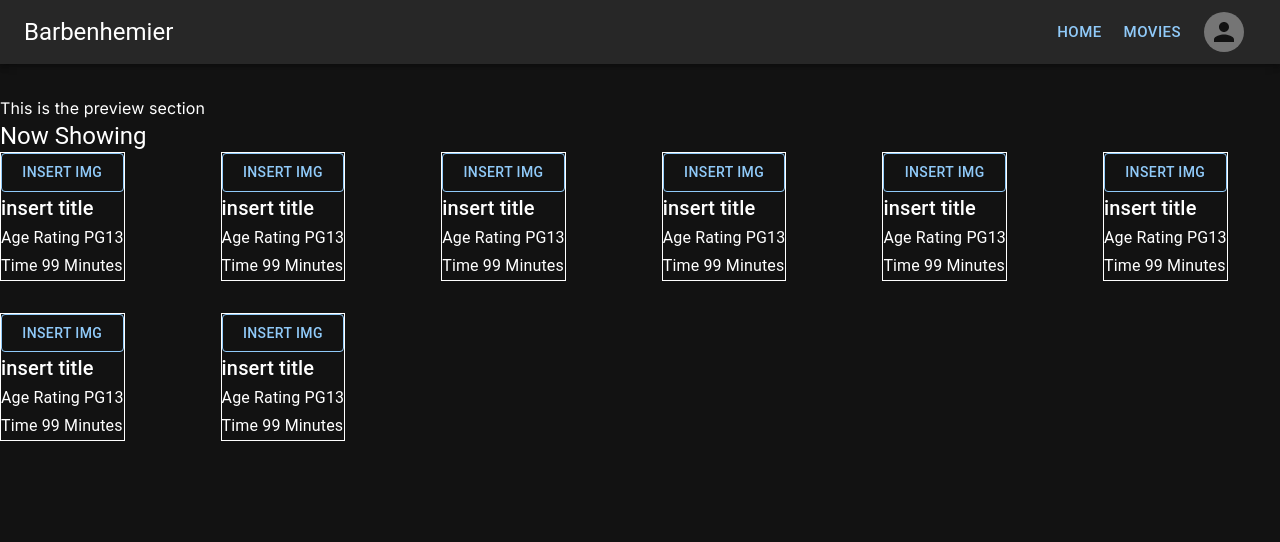
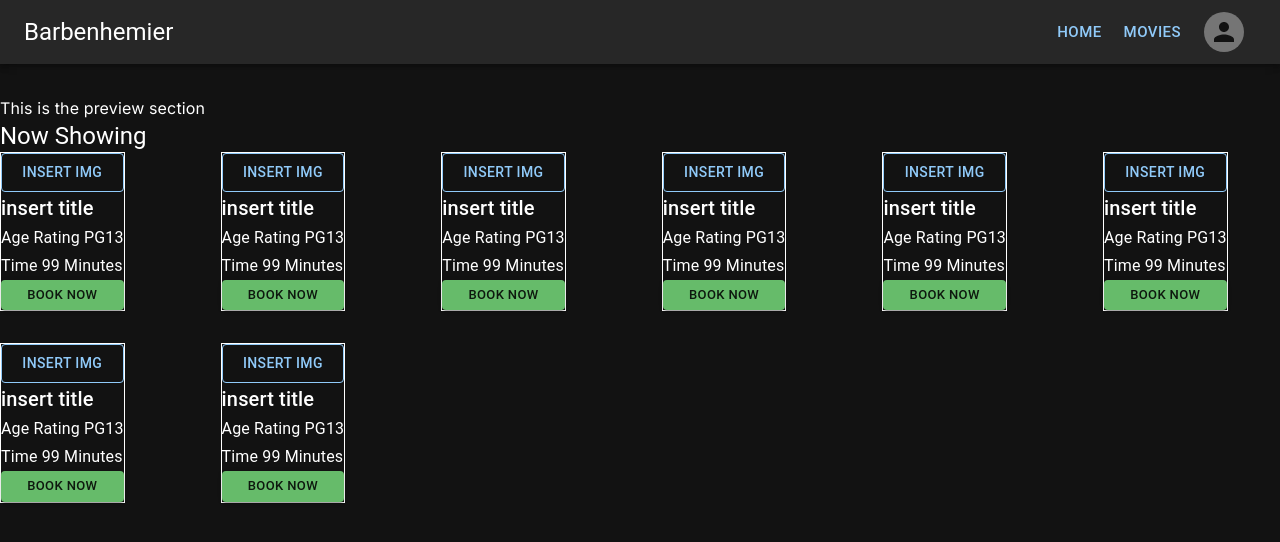
Before and after one commit to EddyEhhh/barbenheimer-frontend, a Next.js app: page / in a window 1280 px wide. Shown: the top 542 px of the page. Built offline with nearby package versions, Linux system fonts and the light colour scheme.

Commit message:
feat:adding now showing section of home layout

```diff
--- a/src/app/components/MovieBox.tsx
+++ b/src/app/components/MovieBox.tsx
@@ -13,7 +13,7 @@ type MovieDetails = {
 const MovieBox = ({title, duration, picture, rating, ageRating} : MovieDetails) => {
     return (
         <Grid>
-             <Box sx ={{display:'flex', flexDirection:'column',border: 1, width:'300', height:'450'}}>
+            <Box sx ={{display:'flex', flexDirection:'column',border: 1, width:'300', height:'450'}}>
                 <Button sx= {{display:'flex', backgroundColor: 'secondary.white', border:1, height:'70%', width:'100%'}}>
                     <Box> insert img </Box>
                 </Button>
@@ -22,9 +22,11 @@ const MovieBox = ({title, duration, picture, rating, ageRating} : MovieDetails)
                         <Typography variant="h6"> {title} insert title </Typography>
                         <Typography variant="subtitle1"> {ageRating} Age Rating PG13 </Typography>
                         <Typography variant="subtitle1"> {duration} Time 99 Minutes </Typography>
+                        <Button sx = {{mt:'4'}} variant="contained" color="success"  size="small"> Book now </Button>
                     </Stack>
                 </Box>
             </Box>
+
         </Grid>
 
     )
```
